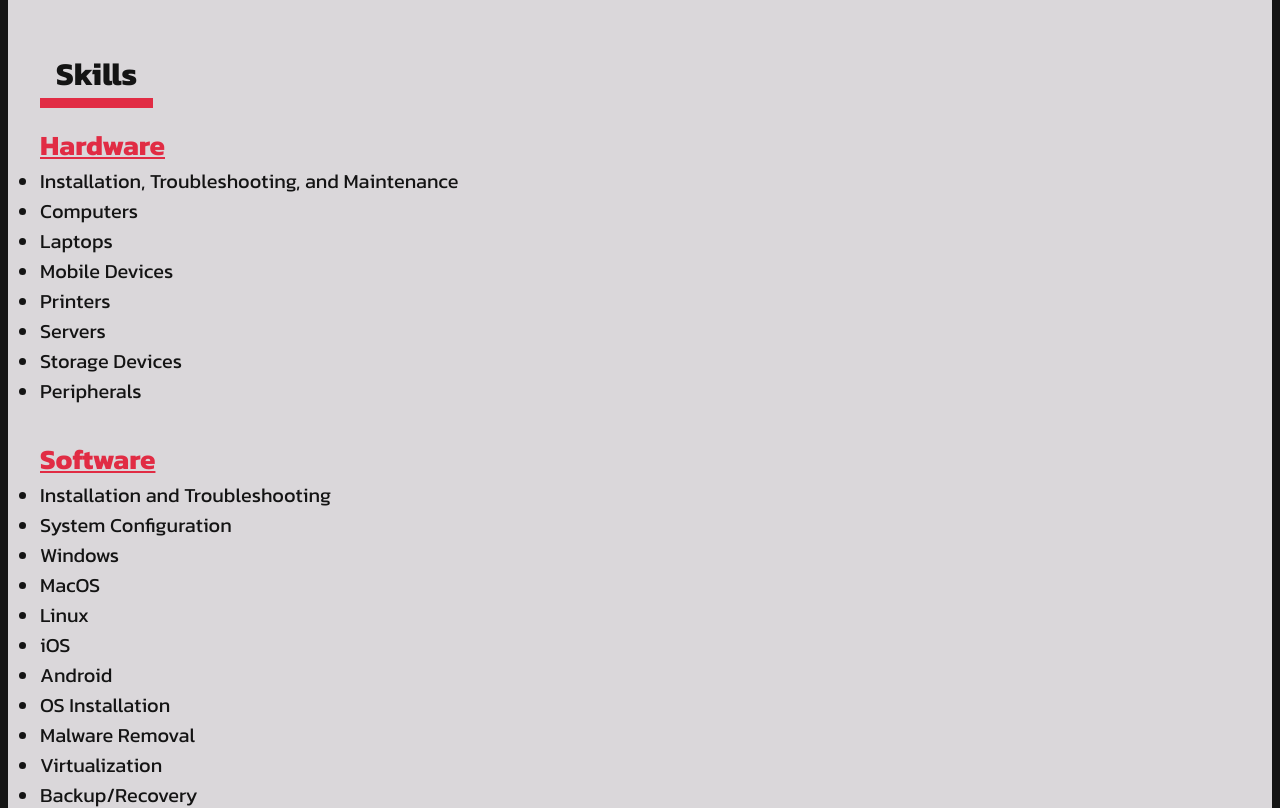
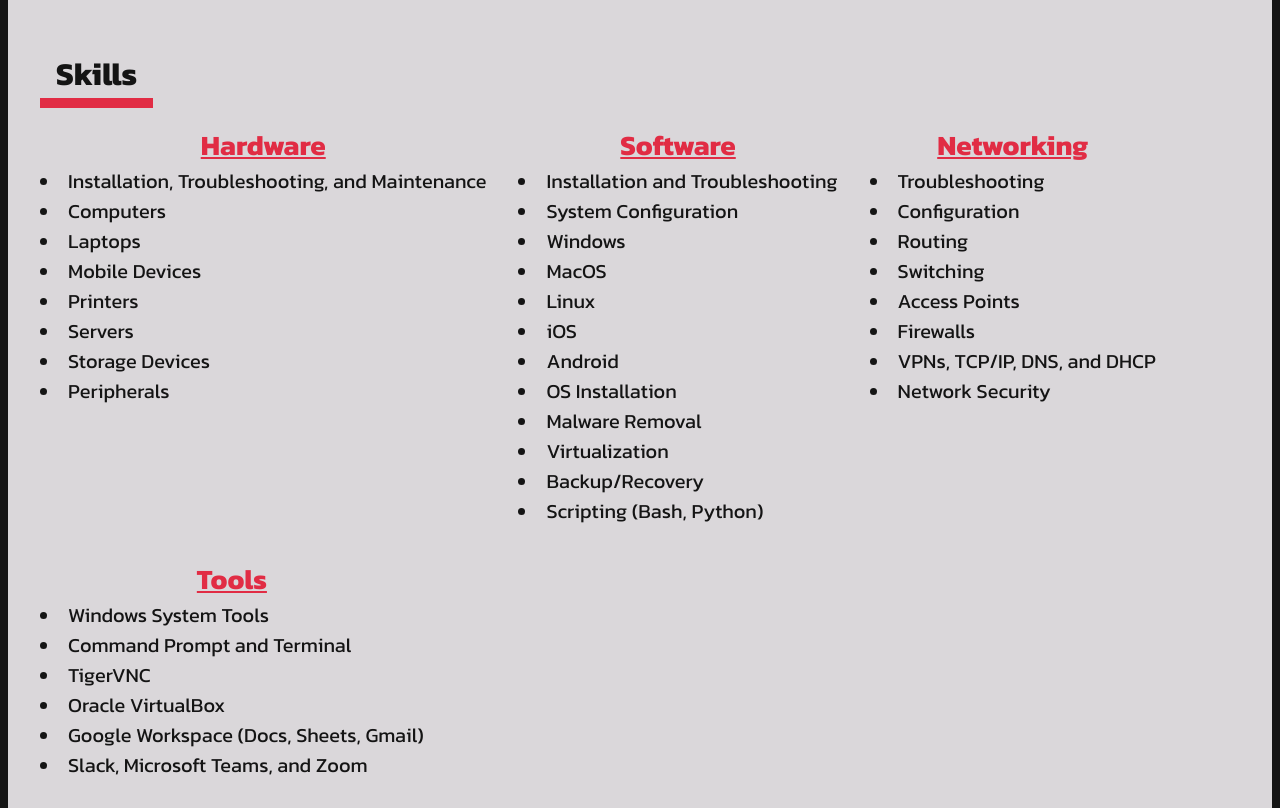
Before and after one commit to venoblin/personal-portfolio-frontend, a React (Create React App) app: page / in a window 1280 px wide. Shown: the part 980-1788 px from the top of the page. Built offline with nearby package versions, Linux system fonts and the light colour scheme; no server answers.

Commit message:
added styles

```diff
--- a/src/styles/App.css
+++ b/src/styles/App.css
@@ -53,6 +53,9 @@ section .wrapper {
   font-weight: bold;
   text-decoration: underline;
   color: #e12c44;
+}
+.App ul {
+  list-style-position: inside;
 }
 .App li,
 .App p,
--- a/src/styles/App.scss
+++ b/src/styles/App.scss
@@ -62,6 +62,10 @@ section {
     font-weight: bold;
     text-decoration: underline;
     color: $redColor;
+  }
+
+  ul {
+    list-style-position: inside;
   }
 
   li,
--- a/src/styles/Skills.css
+++ b/src/styles/Skills.css
@@ -1,6 +1,16 @@
+.all-skills {
+  display: flex;
+  flex-wrap: wrap;
+}
+
 .skill {
   margin-bottom: 2rem;
+  margin-right: 2rem;
+}
+.skill h3 {
+  text-align: center;
 }
 .skill:last-of-type {
   margin-bottom: 0;
+  margin-right: 0;
 }/*# sourceMappingURL=Skills.css.map */
--- a/src/styles/Skills.scss
+++ b/src/styles/Skills.scss
@@ -1,7 +1,18 @@
+.all-skills {
+  display: flex;
+  flex-wrap: wrap;
+}
+
 .skill {
   margin-bottom: 2rem;
+  margin-right: 2rem;
+
+  h3 {
+    text-align: center;
+  }
 
   &:last-of-type {
     margin-bottom: 0;
+    margin-right: 0;
   }
 }
```
Also changed, not shown: 2 other files (tests, documents, lock files or other folders).
